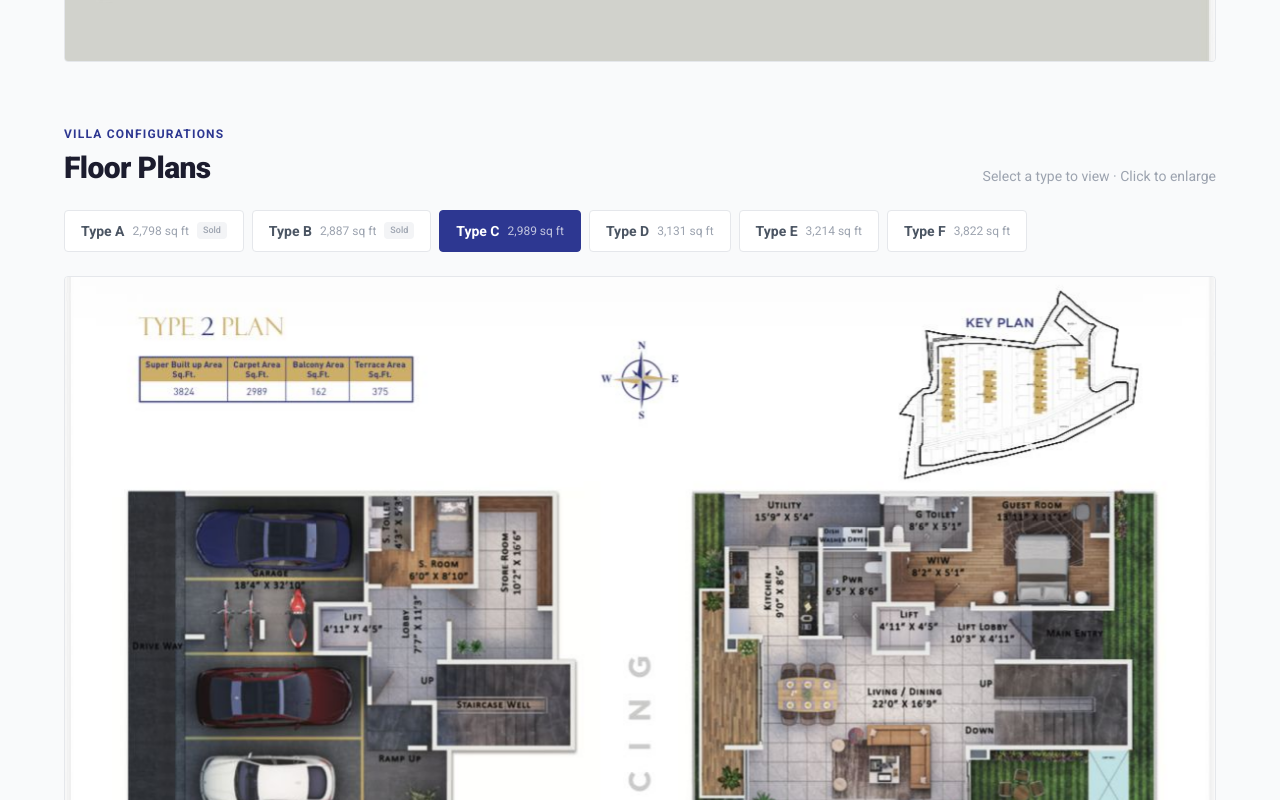
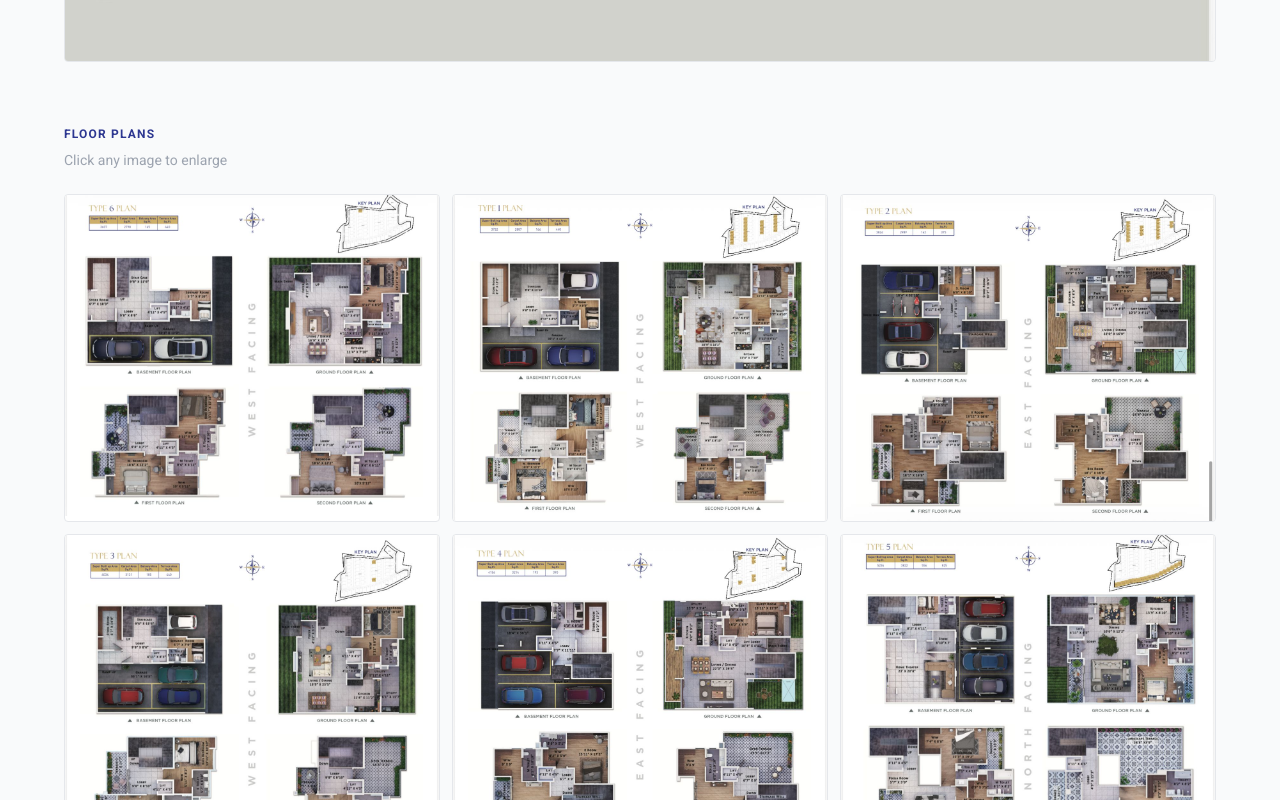
Before and after one commit to koushiknarendra/parikshith-sattva-springs, a Next.js app: page /sattva-springs in a window 1280 px wide. Shown: the part 4880-5680 px from the top of the page. Built offline with nearby package versions, Linux system fonts and the light colour scheme.

Commit message:
Simplify floor plans to plain image grid
Removed type tabs and labels; all 6 floor plan images now shown in a
2×3 thumbnail grid, click to enlarge in lightbox.

Co-Authored-By: Claude Sonnet 4.6 <noreply@anthropic.com>

```diff
--- a/app/sattva-springs/SpringsClient.tsx
+++ b/app/sattva-springs/SpringsClient.tsx
@@ -304,8 +304,7 @@ export default function SpringsClient() {
   const [mobileForm, setMobileForm] = useState(false)
   const [mounted, setMounted]       = useState(false)
   const [slideIndex, setSlideIndex] = useState(0)
-  const [activePlan, setActivePlan] = useState('C')
-  const [lightbox, setLightbox]     = useState<string | null>(null)
+  const [lightbox, setLightbox] = useState<string | null>(null)
   const formRef = useRef<HTMLDivElement>(null)
 
   useEffect(() => { setMounted(true) }, [])
@@ -736,59 +735,19 @@ export default function SpringsClient() {
             </div>
           </div>
 
-          {/* Floor Plans */}
+          {/* Floor plan images — simple grid, click to enlarge */}
           <div>
-            <p className="text-xs uppercase tracking-widest text-[#2d3791] font-semibold mb-2">Villa Configurations</p>
-            <div className="flex items-end justify-between mb-6 gap-4">
-              <h2 className="text-2xl md:text-3xl font-black text-[#1C1C2E]" style={{ letterSpacing: '-0.02em' }}>Floor Plans</h2>
-              <p className="text-sm text-[#9CA3AF] hidden md:block">Select a type to view · Click to enlarge</p>
-            </div>
-
-            {/* Type tabs */}
-            <div className="flex flex-wrap gap-2 mb-6">
-              {[
-                { type: 'A', carpet: '2,798', builtup: '3,607', status: 'subscribed' },
-                { type: 'B', carpet: '2,887', builtup: '3,732', status: 'subscribed' },
-                { type: 'C', carpet: '2,989', builtup: '3,854', status: 'available' },
-                { type: 'D', carpet: '3,131', builtup: '4,034', status: 'available' },
-                { type: 'E', carpet: '3,214', builtup: '4,156', status: 'available' },
-                { type: 'F', carpet: '3,822', builtup: '5,236', status: 'available' },
-              ].map(p => (
-                <button key={p.type} onClick={() => setActivePlan(p.type)}
-                  className={`flex items-center gap-2 px-4 py-2.5 text-sm font-semibold rounded-sm border transition-all ${
-                    activePlan === p.type
-                      ? 'bg-[#2d3791] border-[#2d3791] text-white'
-                      : 'border-[#E5E7EB] text-[#4B5563] hover:border-[#2d3791] hover:text-[#2d3791] bg-white'
-                  }`}>
-                  Type {p.type}
-                  <span className={`text-xs font-normal ${activePlan === p.type ? 'text-white/70' : 'text-[#9CA3AF]'}`}>
-                    {p.carpet} sq ft
-                  </span>
-                  {p.status === 'subscribed' && (
-                    <span className={`text-[9px] px-1.5 py-0.5 rounded-sm font-medium ${activePlan === p.type ? 'bg-white/20 text-white/80' : 'bg-[#F3F4F6] text-[#9CA3AF]'}`}>
-                      Sold
-                    </span>
-                  )}
-                </button>
+            <p className="text-xs uppercase tracking-widest text-[#2d3791] font-semibold mb-2">Floor Plans</p>
+            <p className="text-sm text-[#9CA3AF] mb-6">Click any image to enlarge</p>
+            <div className="grid grid-cols-2 md:grid-cols-3 gap-3">
+              {['a','b','c','d','e','f'].map(t => (
+                <div key={t} className="relative border border-[#E5E7EB] rounded-sm overflow-hidden cursor-zoom-in group bg-white"
+                  onClick={() => setLightbox(`/images/plans/type-${t}.jpeg`)}>
+                  <img src={`/images/plans/type-${t}.jpeg`} alt="Villa floor plan" className="w-full object-contain" />
+                  <div className="absolute inset-0 bg-black/0 group-hover:bg-black/10 transition-colors" />
+                </div>
               ))}
             </div>
-
-            {/* Active floor plan image */}
-            <div className="relative border border-[#E5E7EB] rounded-sm overflow-hidden cursor-zoom-in group bg-white"
-              onClick={() => setLightbox(`/images/plans/type-${activePlan.toLowerCase()}.jpeg`)}>
-              <img
-                key={activePlan}
-                src={`/images/plans/type-${activePlan.toLowerCase()}.jpeg`}
-                alt={`Sattva Springs Type ${activePlan} Floor Plan`}
-                className="w-full object-contain animate-fade-in-up"
-              />
-              <div className="absolute inset-0 bg-black/0 group-hover:bg-black/8 transition-colors" />
-              <div className="absolute top-4 right-4 bg-[#0e1830]/70 text-white text-xs px-3 py-1.5 rounded-sm flex items-center gap-1.5 opacity-0 group-hover:opacity-100 transition-opacity">
-                <svg className="w-3.5 h-3.5" fill="none" viewBox="0 0 24 24" stroke="currentColor" strokeWidth={2}><path strokeLinecap="round" strokeLinejoin="round" d="M21 21l-6-6m2-5a7 7 0 11-14 0 7 7 0 0114 0zM10 7v3m0 0v3m0-3h3m-3 0H7" /></svg>
-                Enlarge
-              </div>
-            </div>
-            <p className="text-xs text-[#9CA3AF] text-center mt-3">Tap the plan to view full size</p>
           </div>
         </div>
       </section>
```
